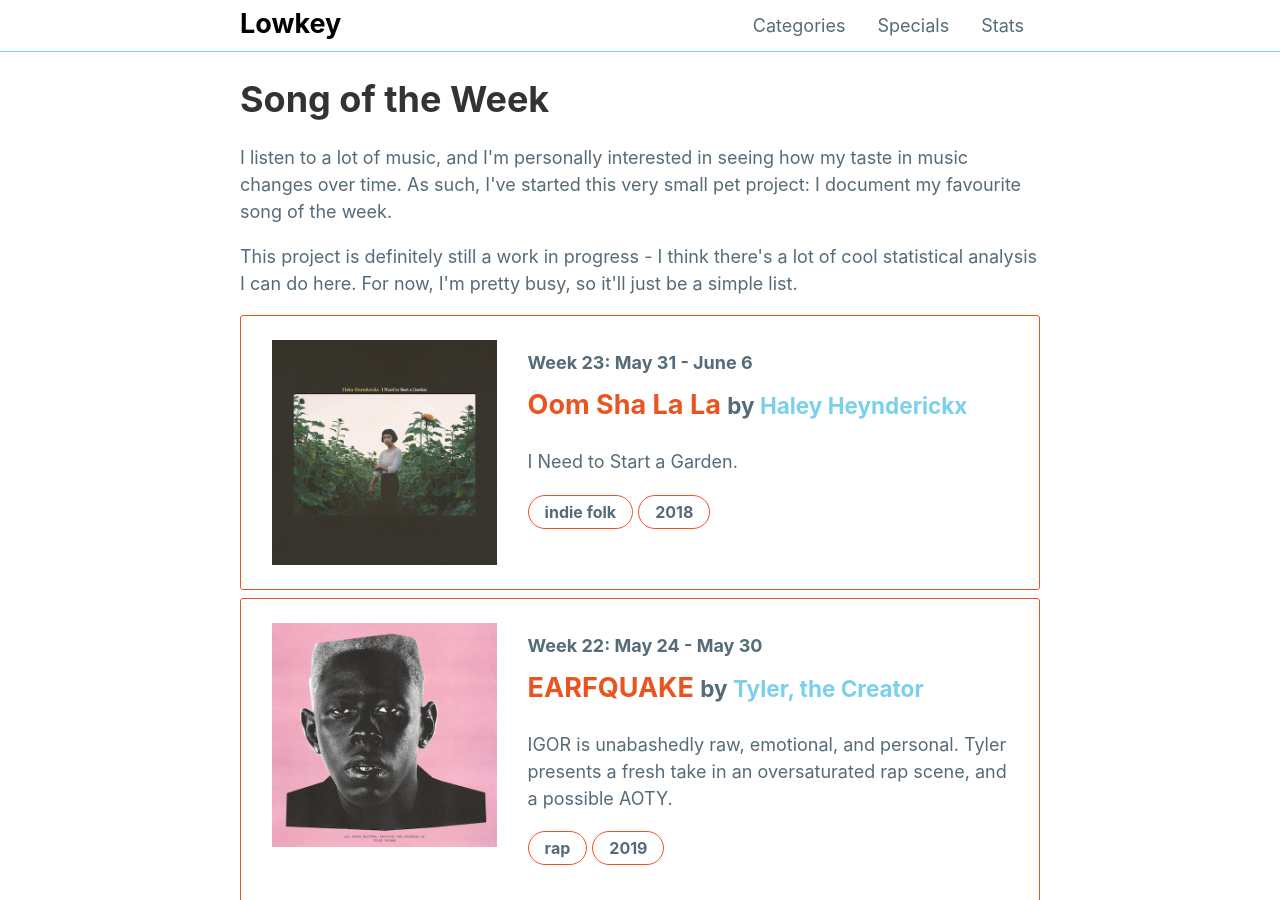
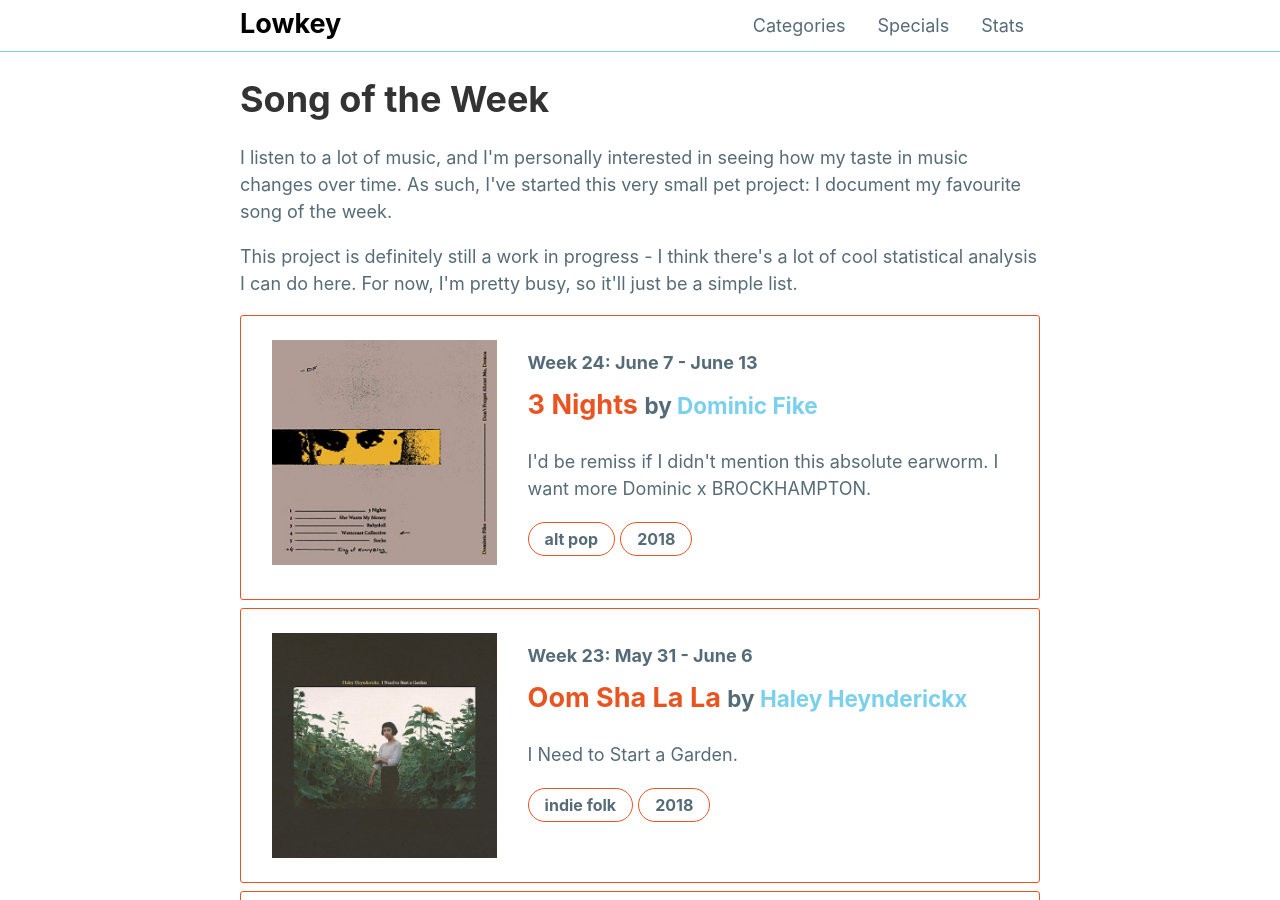
Before and after one commit to mattxwang/lowkey, a Jekyll site: the page built from _stats/song-of-the-week.html, in a window 1280 px wide and 900 px high. Built offline with Jekyll 4.4.1, drawn with Linux system fonts in a browser that asks for light colours.

Commit message:
3 nights, at the motel,...

```diff
--- a/_data/stats.yml
+++ b/_data/stats.yml
@@ -229,3 +229,13 @@ song_of_the_week:
     year: 2018
     blurb: >
       I Need to Start a Garden.
+  week24:
+    week: "Week 24: June 7 - June 13"
+    title: "3 Nights"
+    artist: "Dominic Fike"
+    album: "Don't Forget About Me, Demos"
+    album_art: "dfamd.jpg"
+    genre: "alt pop"
+    year: 2018
+    blurb: >
+      I'd be remiss if I didn't mention this absolute earworm. I want more Dominic x BROCKHAMPTON.
```
Also changed, not shown: img/albums/dfamd.jpg (added).
